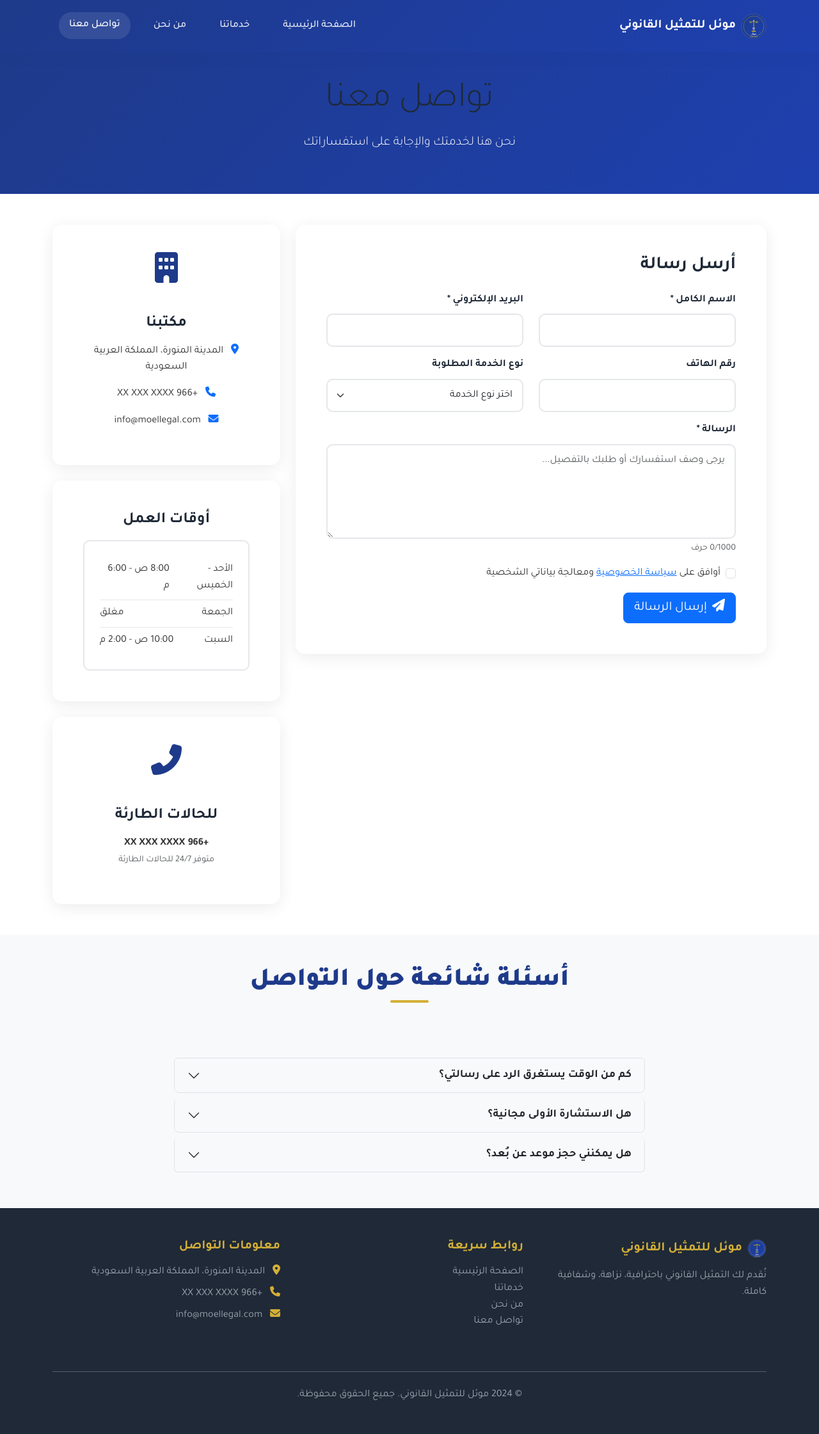
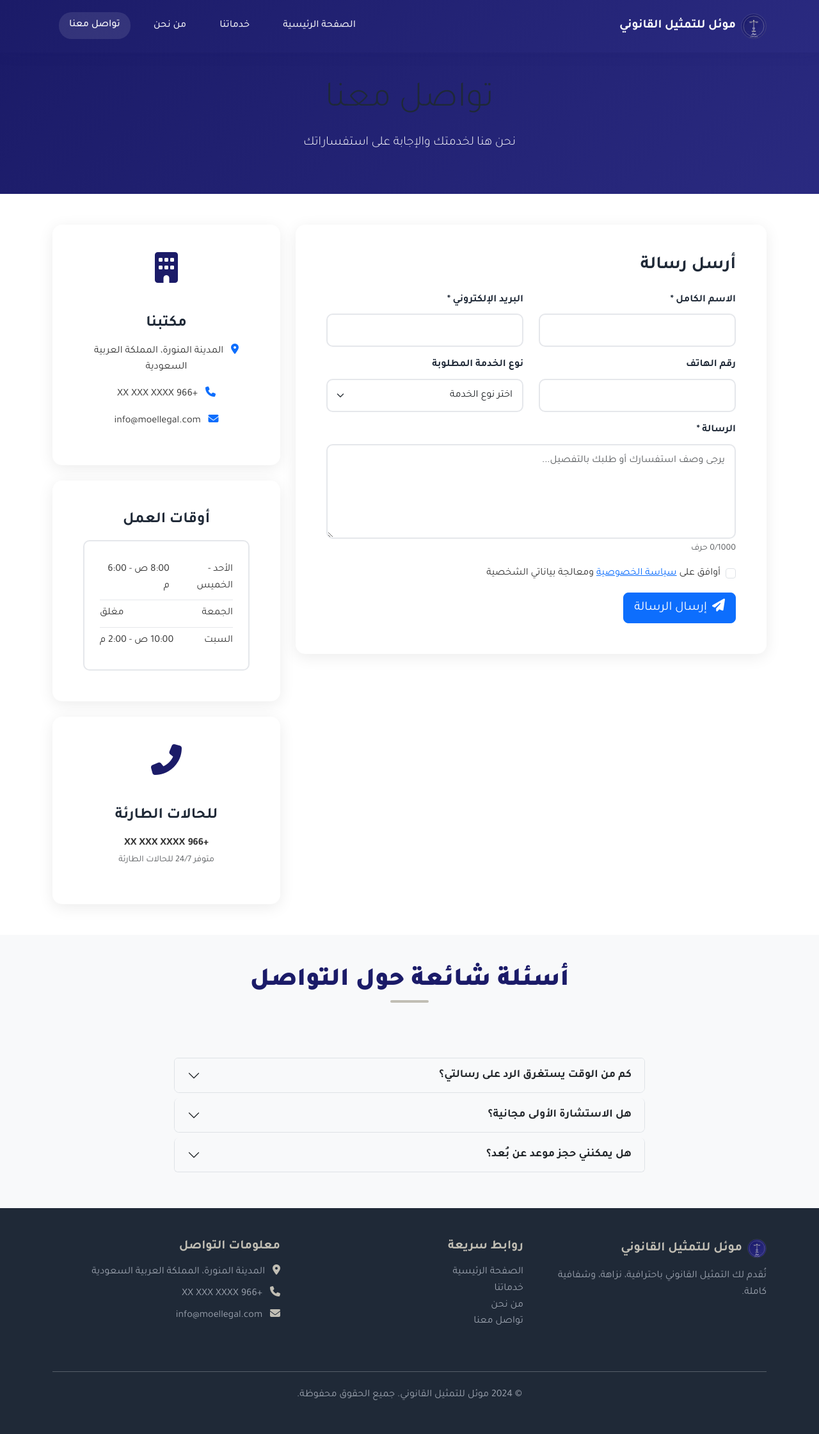
Before and after one commit to sul166/moel.sa, a Flask app: page /contact in a window 1280 px wide. Shown: the whole page at 64% size. Run offline with Flask 3, Linux system fonts and the light colour scheme.

Commit message:
Update website appearance and enable automatic email notifications
Refactors CSS to update primary/secondary colors, modifies logo.svg, configures SMTP settings and adds ContactMessage model to enable automated email sending in app.py.

Replit-Commit-Author: Agent
Replit-Commit-Session-Id: a180257e-a8e8-4610-afa3-dc94bad31326
Replit-Commit-Screenshot-Url: https://storage.googleapis.com/screenshot-production-us-central1/88a8c718-d6b8-4c84-a906-ba958639adf0/3e526913-3de2-4eca-9b05-14fd429964d0.jpg

```diff
--- a/app.py
+++ b/app.py
@@ -1,3 +1,5 @@
+# -*- coding: utf-8 -*-
+
 import os
 from flask import Flask, render_template, request, flash, redirect, url_for
 from flask_sqlalchemy import SQLAlchemy
@@ -13,18 +15,22 @@ import smtplib
 # Set up logging
 logging.basicConfig(level=logging.DEBUG)
 
+
 class Base(DeclarativeBase):
     pass
+
 
 db = SQLAlchemy(model_class=Base)
 
 # Create the app
 app = Flask(__name__)
-app.secret_key = os.environ.get("SESSION_SECRET", "dev-secret-key-for-moel-legal")
+app.secret_key = os.environ.get("SESSION_SECRET",
+                                "dev-secret-key-for-moel-legal")
 app.wsgi_app = ProxyFix(app.wsgi_app, x_proto=1, x_host=1)
 
 # Configure the database
-app.config["SQLALCHEMY_DATABASE_URI"] = os.environ.get("DATABASE_URL", "postgresql://localhost/moel_legal")
+app.config["SQLALCHEMY_DATABASE_URI"] = os.environ.get(
+    "DATABASE_URL", "postgresql://localhost/moel_legal")
 app.config["SQLALCHEMY_ENGINE_OPTIONS"] = {
     "pool_recycle": 300,
     "pool_pre_ping": True,
@@ -35,12 +41,16 @@ app.config['MAIL_SERVER'] = 'smtp.gmail.com'
 app.config['MAIL_PORT'] = 587
 app.config['MAIL_USE_TLS'] = True
 app.config['MAIL_USE_SSL'] = False
-app.config['MAIL_USERNAME'] = os.environ.get('GMAIL_USERNAME', 'your-email@gmail.com')
-app.config['MAIL_PASSWORD'] = os.environ.get('GMAIL_PASSWORD', 'your-app-password')
-app.config['MAIL_DEFAULT_SENDER'] = os.environ.get('GMAIL_USERNAME', 'your-email@gmail.com')
+app.config['MAIL_USERNAME'] = os.environ.get('GMAIL_USERNAME',
+                                             'sultan.abdullah@gmail.com')
+app.config['MAIL_PASSWORD'] = os.environ.get('GMAIL_PASSWORD',
+                                             'buramvclojzauszn')
+app.config['MAIL_DEFAULT_SENDER'] = os.environ.get(
+    'GMAIL_USERNAME', 'sultan.abdullah@gmail.com')
 
 # Admin email for notifications
-app.config['ADMIN_EMAIL'] = os.environ.get('ADMIN_EMAIL', 'admin@moellegal.com')
+app.config['ADMIN_EMAIL'] = os.environ.get('ADMIN_EMAIL',
+                                           'sultan.abdullah@gmail.com')
 
 # Initialize extensions
 db.init_app(app)
@@ -48,6 +58,7 @@ mail = Mail(app)
 
 # Import models after db initialization
 from models import ContactMessage
+
 
 # Custom template filter for line breaks
 @app.template_filter('nl2br')
@@ -57,23 +68,28 @@ def nl2br_filter(text):
         return text.replace('\n', '<br>')
     return text
 
+
 with app.app_context():
     db.create_all()
+
 
 @app.route('/')
 def index():
     """Home page route"""
     return render_template('index.html')
 
+
 @app.route('/services')
 def services():
     """Services page route"""
     return render_template('services.html')
 
+
 @app.route('/about')
 def about():
     """About page route"""
     return render_template('about.html')
+
 
 @app.route('/contact', methods=['GET', 'POST'])
 def contact():
@@ -92,14 +108,12 @@ def contact():
 
         try:
             # Save to database
-            contact_message = ContactMessage(
-                name=name,
-                email=email,
-                phone=phone,
-                service_type=service_type,
-                message=message,
-                created_at=datetime.utcnow()
-            )
+            contact_message = ContactMessage(name=name,
+                                             email=email,
+                                             phone=phone,
+                                             service_type=service_type,
+                                             message=message,
+                                             created_at=datetime.utcnow())
             db.session.add(contact_message)
             db.session.commit()
 
@@ -108,28 +122,33 @@ def contact():
             send_user_confirmation(contact_message)
 
             flash('تم إرسال رسالتك بنجاح. سنتواصل معك قريباً', 'success')
-            app.logger.info(f"Contact form submitted successfully: {name}, {email}")
+            app.logger.info(
+                f"Contact form submitted successfully: {name}, {email}")
 
         except Exception as e:
             db.session.rollback()
             app.logger.error(f"Error processing contact form: {str(e)}")
-            flash('حدث خطأ أثناء إرسال الرسالة. يرجى المحاولة مرة أخرى', 'error')
+            flash('حدث خطأ أثناء إرسال الرسالة. يرجى المحاولة مرة أخرى',
+                  'error')
 
         return redirect(url_for('contact'))
 
     return render_template('contact.html')
+
 
 @app.route('/admin/messages')
 def admin_messages():
     """Admin route to view all contact messages"""
     try:
         # Get all messages ordered by newest first
-        messages = ContactMessage.query.order_by(ContactMessage.created_at.desc()).all()
+        messages = ContactMessage.query.order_by(
+            ContactMessage.created_at.desc()).all()
         return render_template('admin_messages.html', messages=messages)
     except Exception as e:
         app.logger.error(f"Error fetching messages: {str(e)}")
         flash('حدث خطأ أثناء تحميل الرسائل', 'error')
         return redirect(url_for('index'))
+
 
 @app.route('/admin/message/<int:message_id>/read')
 def mark_message_read(message_id):
@@ -145,6 +164,7 @@ def mark_message_read(message_id):
 
     return redirect(url_for('admin_messages'))
 
+
 def send_admin_notification(contact_message):
     """Send email notification to admin about new contact message"""
     try:
@@ -153,7 +173,7 @@ def send_admin_notification(contact_message):
 
         # Create HTML email
         html_body = render_template('email/admin_notification.html',
-                                  contact=contact_message)
+                                    contact=contact_message)
 
         # Send email using Gmail SMTP
         msg = MIMEMultipart('alternative')
@@ -171,13 +191,17 @@ def send_admin_notification(contact_message):
 
         # Send email
         text = msg.as_string()
-        server.sendmail(app.config['MAIL_DEFAULT_SENDER'], app.config['ADMIN_EMAIL'], text)
+        server.sendmail(app.config['MAIL_DEFAULT_SENDER'],
+                        app.config['ADMIN_EMAIL'], text)
         server.quit()
 
-        app.logger.info(f"Admin notification email sent for contact from {contact_message.email}")
+        app.logger.info(
+            f"Admin notification email sent for contact from {contact_message.email}"
+        )
 
     except Exception as e:
         app.logger.error(f"Failed to send admin notification email: {str(e)}")
+
 
 def send_user_confirmation(contact_message):
     """Send confirmation email to user"""
@@ -187,7 +211,7 @@ def send_user_confirmation(contact_message):
 
         # Create HTML email
         html_body = render_template('email/user_confirmation.html',
-                                  contact=contact_message)
+                                    contact=contact_message)
 
         # Send email using Gmail SMTP
         msg = MIMEMultipart('alternative')
@@ -205,13 +229,16 @@ def send_user_confirmation(contact_message):
 
         # Send email
         text = msg.as_string()
-        server.sendmail(app.config['MAIL_DEFAULT_SENDER'], contact_message.email, text)
+        server.sendmail(app.config['MAIL_DEFAULT_SENDER'],
+                        contact_message.email, text)
         server.quit()
 
-        app.logger.info(f"User confirmation email sent to {contact_message.email}")
+        app.logger.info(
+            f"User confirmation email sent to {contact_message.email}")
 
     except Exception as e:
         app.logger.error(f"Failed to send user confirmation email: {str(e)}")
 
+
 if __name__ == '__main__':
     app.run(host='0.0.0.0', port=5000, debug=True)
--- a/static/css/style.css
+++ b/static/css/style.css
@@ -15,9 +15,9 @@ body {
 
 /* Colors */
 :root {
-    --primary-color: #1e3a8a;
-    --secondary-color: #fbbf24;
-    --gold-color: #d4af37;
+    --primary-color: #1b1b68;
+    --secondary-color: #c1beb4;
+    --gold-color: #c1beb4;
     --dark-color: #1f2937;
     --light-color: #f8fafc;
     --white: #ffffff;
@@ -51,23 +51,23 @@ h1, h2, h3, h4, h5, h6 {
 }
 
 .btn-gold:hover {
-    background-color: #b8941f;
-    border-color: #b8941f;
+    background-color: #a8a598;
+    border-color: #a8a598;
     color: white;
     transform: translateY(-2px);
-    box-shadow: 0 4px 15px rgba(212, 175, 55, 0.3);
+    box-shadow: 0 4px 15px rgba(193, 190, 180, 0.3);
 }
 
 /* Navigation */
 .navbar {
-    background: linear-gradient(135deg, var(--primary-color) 0%, #1e40af 100%);
+    background: linear-gradient(135deg, var(--primary-color) 0%, #2a2a80 100%);
     padding: 1rem 0;
-    box-shadow: 0 2px 20px rgba(30, 58, 138, 0.1);
+    box-shadow: 0 2px 20px rgba(27, 27, 104, 0.1);
     transition: all 0.3s ease;
 }
 
 .navbar-scrolled {
-    background: rgba(30, 58, 138, 0.95);
+    background: rgba(27, 27, 104, 0.95);
     backdrop-filter: blur(10px);
 }
 
@@ -99,7 +99,7 @@ h1, h2, h3, h4, h5, h6 {
 
 /* Hero Section */
 .hero-section {
-    background: linear-gradient(135deg, var(--primary-color) 0%, #1e40af 100%);
+    background: linear-gradient(135deg, var(--primary-color) 0%, #2a2a80 100%);
     color: white;
     padding: 100px 0 50px;
     position: relative;
@@ -165,7 +165,7 @@ h1, h2, h3, h4, h5, h6 {
 
 /* Page Header */
 .page-header {
-    background: linear-gradient(135deg, var(--primary-color) 0%, #1e40af 100%);
+    background: linear-gradient(135deg, var(--primary-color) 0%, #2a2a80 100%);
     margin-top: 76px;
 }
 
@@ -478,7 +478,7 @@ h1, h2, h3, h4, h5, h6 {
 
 /* CTA Section */
 .cta-section {
-    background: linear-gradient(135deg, var(--primary-color) 0%, #1e40af 100%);
+    background: linear-gradient(135deg, var(--primary-color) 0%, #2a2a80 100%);
     position: relative;
     overflow: hidden;
 }
--- a/templates/email/admin_notification.html
+++ b/templates/email/admin_notification.html
@@ -23,7 +23,7 @@
             box-shadow: 0 4px 6px rgba(0, 0, 0, 0.1);
         }
         .header {
-            background: linear-gradient(135deg, #1e3a8a 0%, #1e40af 100%);
+            background: linear-gradient(135deg, #1b1b68 0%, #2a2a80 100%);
             color: white;
             padding: 30px 20px;
             text-align: center;
@@ -56,7 +56,7 @@
         }
         .info-label {
             font-weight: bold;
-            color: #1e3a8a;
+            color: #1b1b68;
             min-width: 120px;
         }
         .info-value {
```
Also changed, not shown: static/images/logo.svg, 2 other files.
